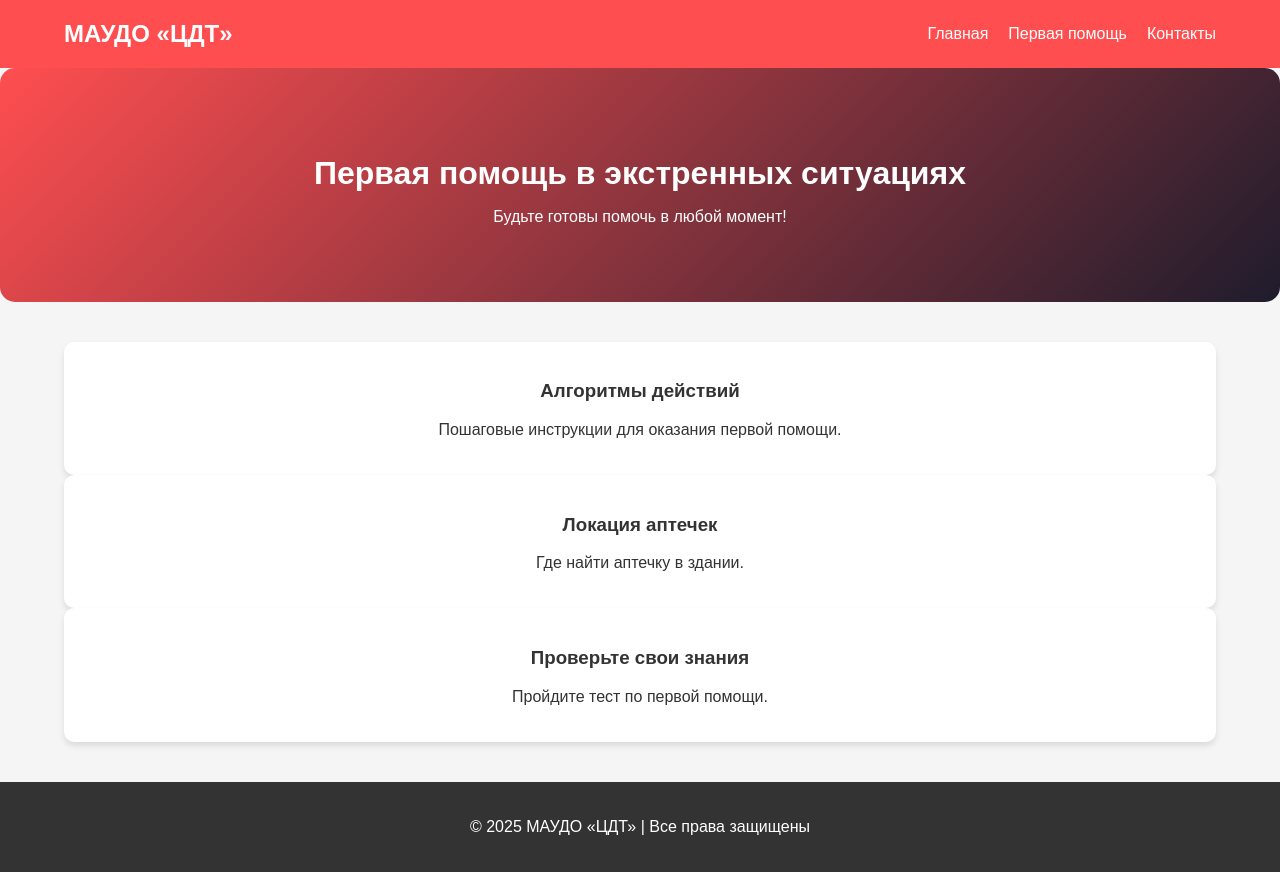
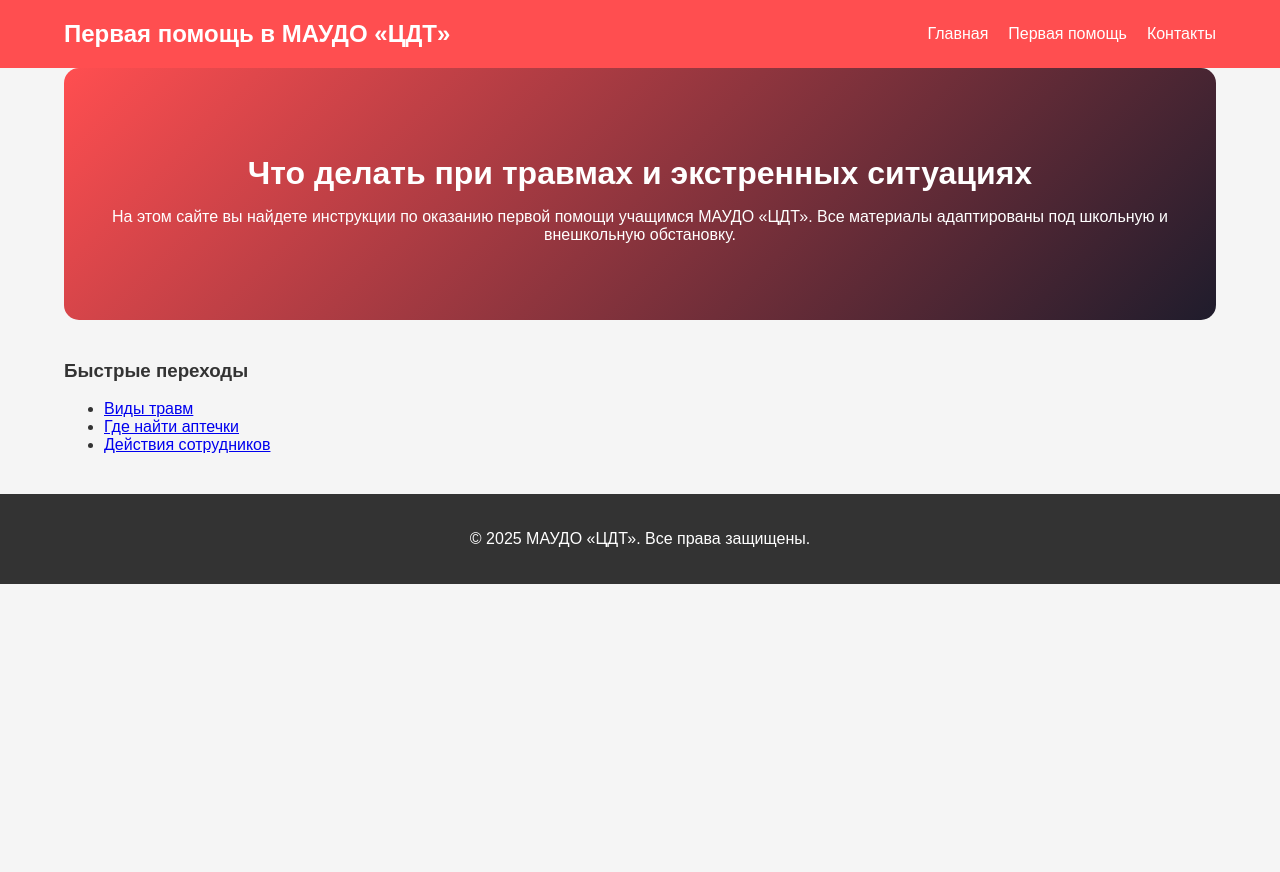
Before and after one commit to Poliinaa/cdt-website, a plain HTML site: page index.html in a window 1280 px wide. After the commit the page ends 800 px from the top, so only its background shows below. Drawn offline with Linux system fonts and the light colour scheme.

Commit message:
Update index.html

```diff
--- a/index.html
+++ b/index.html
@@ -3,16 +3,17 @@
 <head>
     <meta charset="UTF-8">
     <meta name="viewport" content="width=device-width, initial-scale=1.0">
-    <title>МАУДО «ЦДТ» – Главная</title>
+    <title>Первая помощь | МАУДО «ЦДТ»</title>
     <link rel="stylesheet" href="css/style.css">
 </head>
 <body>
+
     <header>
         <div class="container">
-            <h1>МАУДО «ЦДТ»</h1>
+            <h1>Первая помощь в МАУДО «ЦДТ»</h1>
             <nav>
                 <ul>
-                    <li><a href="index.html">Главная</a></li>
+                    <li><a href="index.html" class="active">Главная</a></li>
                     <li><a href="first-aid/first-aid.html">Первая помощь</a></li>
                     <li><a href="contacts.html">Контакты</a></li>
                 </ul>
@@ -20,37 +21,27 @@
         </div>
     </header>
 
-    <section class="hero">
-        <div class="container">
-            <h2>Первая помощь в экстренных ситуациях</h2>
-            <p>Будьте готовы помочь в любой момент!</p>
-        </div>
-    </section>
+    <main class="container">
+        <section class="hero">
+            <h2>Что делать при травмах и экстренных ситуациях</h2>
+            <p>На этом сайте вы найдете инструкции по оказанию первой помощи учащимся МАУДО «ЦДТ». Все материалы адаптированы под школьную и внешкольную обстановку.</p>
+        </section>
 
-    <section class="features">
-    <div class="container">
-        <div class="feature" onclick="location.href='first-aid/first-aid.html'">
-            <h3>Алгоритмы действий</h3>
-            <p>Пошаговые инструкции для оказания первой помощи.</p>
-        </div>
-        <div class="feature" onclick="location.href='first-aid/first-aid-locations.html'">
-            <h3>Локация аптечек</h3>
-            <p>Где найти аптечку в здании.</p>
-        </div>
-        <div class="feature" onclick="location.href='first-aid/test.html'">
-            <h3>Проверьте свои знания</h3>
-            <p>Пройдите тест по первой помощи.</p>
-        </div>
-    </div>
-</section>
-
+        <section class="quick-links">
+            <h3>Быстрые переходы</h3>
+            <ul>
+                <li><a href="first-aid/injury-types.html">Виды травм</a></li>
+                <li><a href="first-aid/first-aid-locations.html">Где найти аптечки</a></li>
+                <li><a href="first-aid/employee-actions.html">Действия сотрудников</a></li>
+            </ul>
+        </section>
+    </main>
 
     <footer>
-        <div class="container">
-            <p>© 2025 МАУДО «ЦДТ» | Все права защищены</p>
+        <div class="footer-content">
+            <p>&copy; 2025 МАУДО «ЦДТ». Все права защищены.</p>
         </div>
     </footer>
 
-    <script src="js/script.js"></script>
 </body>
 </html>
```
